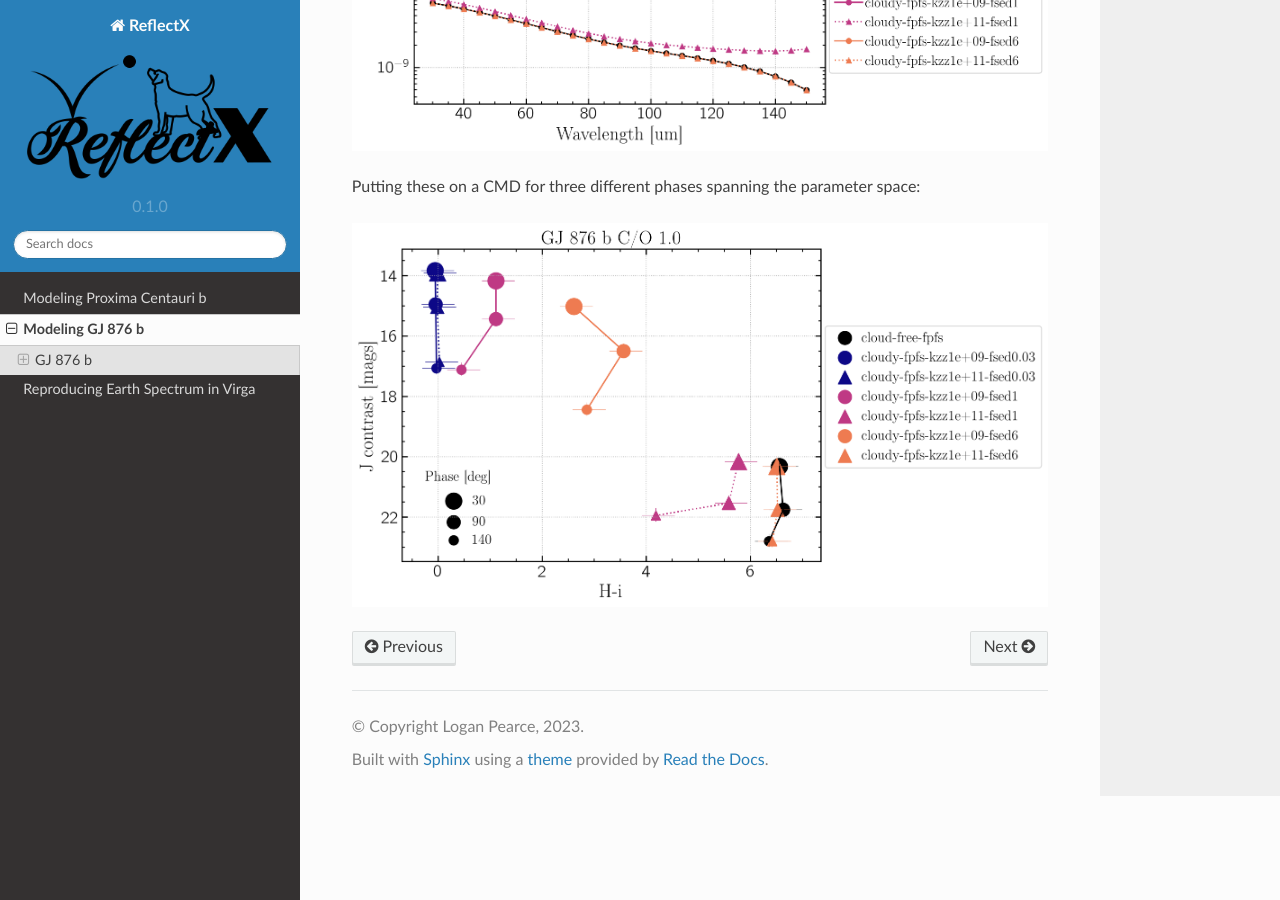
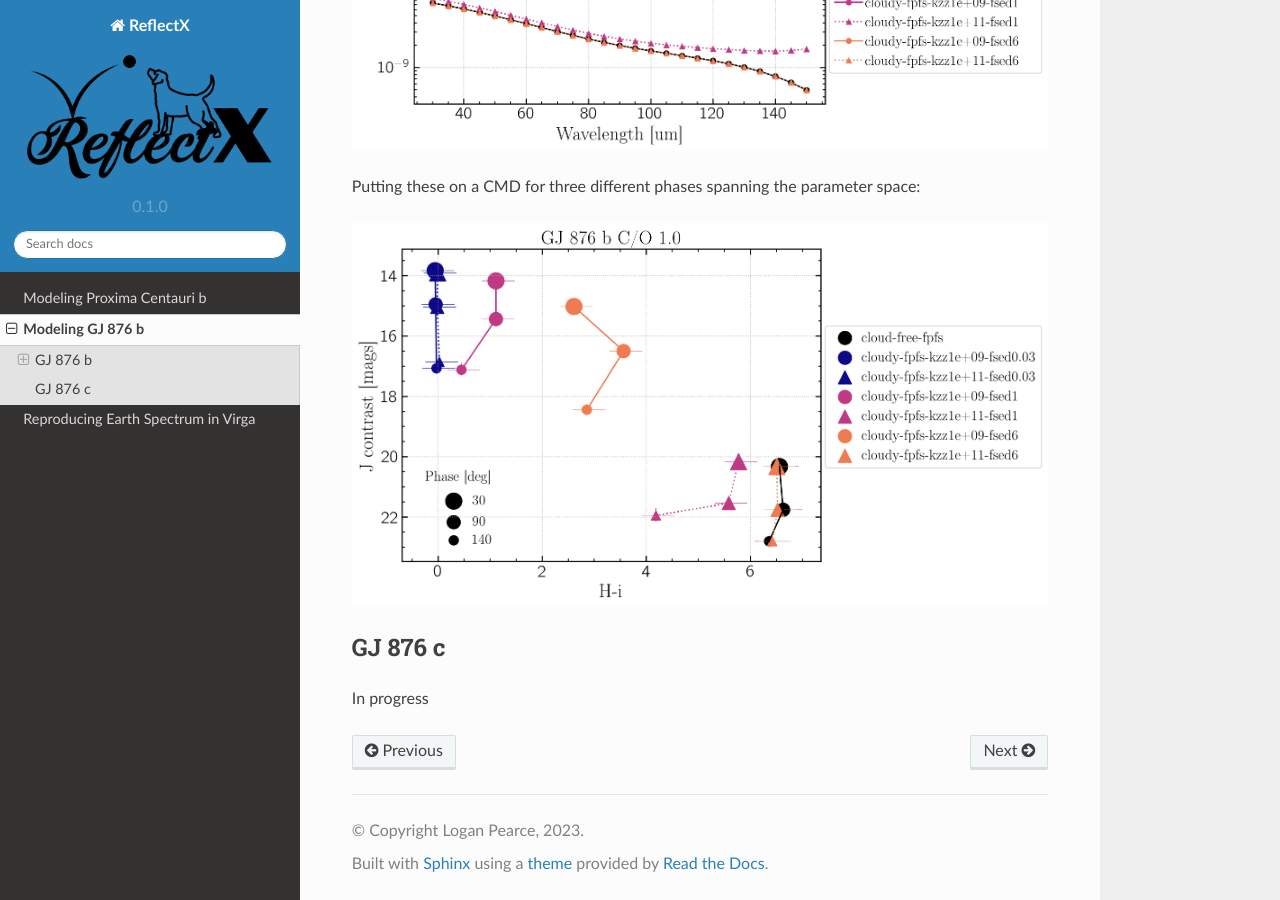
Before and after one commit to logan-pearce/ReflectX, a Sphinx documentation site: the page built from docs/source/GJ876bc-models.rst, in a window 1280 px wide and 900 px high, scrolled down 4841 px. Built offline with Sphinx 7.4.7 and the Read the Docs theme 2.0.0, drawn with Linux system fonts in a browser that asks for light colours.

```diff
--- a/docs/source/GJ876bc-models.rst
+++ b/docs/source/GJ876bc-models.rst
@@ -114,3 +114,8 @@
 
 .. image:: images/GJ876b-cto1.0-contrast-vs-clouds-CMD-3phases.png
    :width: 100 %
+
+
+GJ 876 c
+---------
+In progress
```
